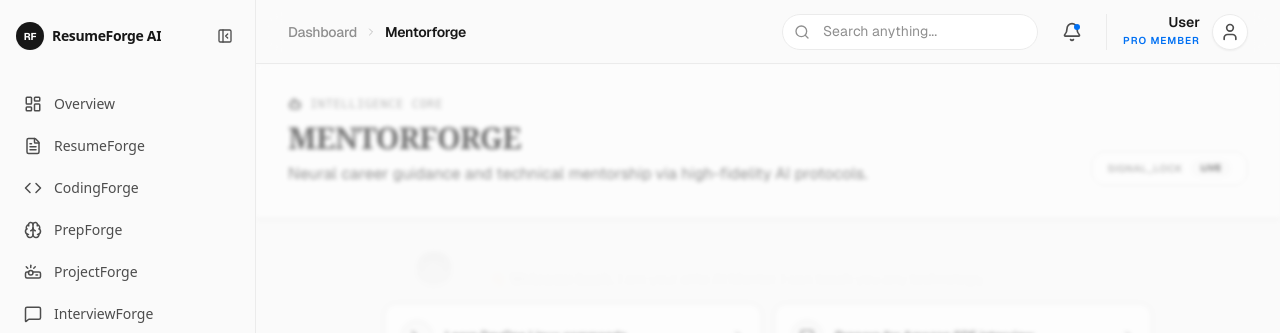
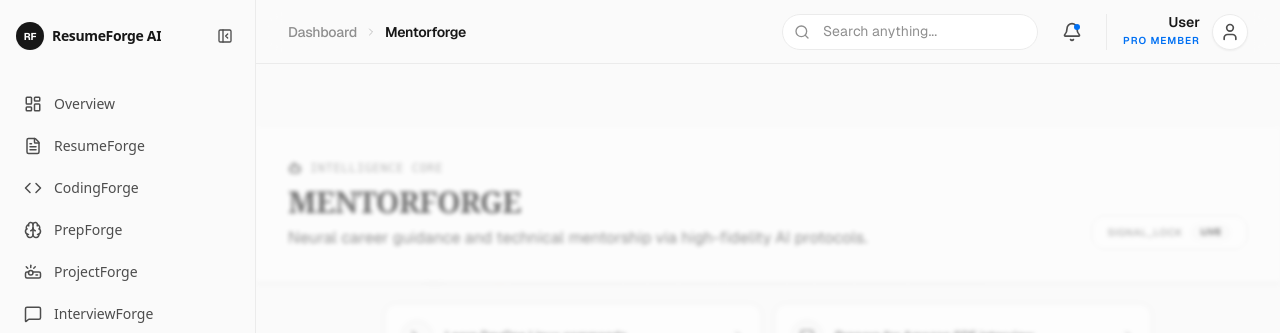
Before and after one commit to resumeforgeaigxl-prod/resumebuilderforgeai, a Next.js app: page /en/mentorforge in a window 1280 px wide. Shown: the top 333 px of the page. Built offline with nearby package versions, Linux system fonts and the light colour scheme; no server answers; a web font is replaced by a local one.

Commit message:
fix: change MentorForge header position to sticky top-16 to avoid overlapping TopNav

```diff
--- a/app/[locale]/(dashboard)/mentorforge/MentorForgeClient.tsx
+++ b/app/[locale]/(dashboard)/mentorforge/MentorForgeClient.tsx
@@ -124,7 +124,7 @@ export default function MentorForgeClient({ locale }: { locale: string }) {
   return (
     <div className="flex flex-col h-full bg-[#FAFAFA] text-[#171717] overflow-hidden relative">
       {/* Standardized Header */}
-      <header className="flex flex-col md:flex-row md:items-end justify-between gap-6 border-b border-[#EBEBEB] p-8 bg-white/80 backdrop-blur-md z-20 sticky top-0 shadow-sm">
+      <header className="flex flex-col md:flex-row md:items-end justify-between gap-6 border-b border-[#EBEBEB] p-8 bg-white/80 backdrop-blur-md z-20 sticky top-16 shadow-sm">
         <div>
           <div className="flex items-center gap-2 text-[#8F8F8F] font-mono text-xs uppercase tracking-wider mb-2">
             <Bot className="w-3.5 h-3.5 text-[#171717]" /> Intelligence Core
```
